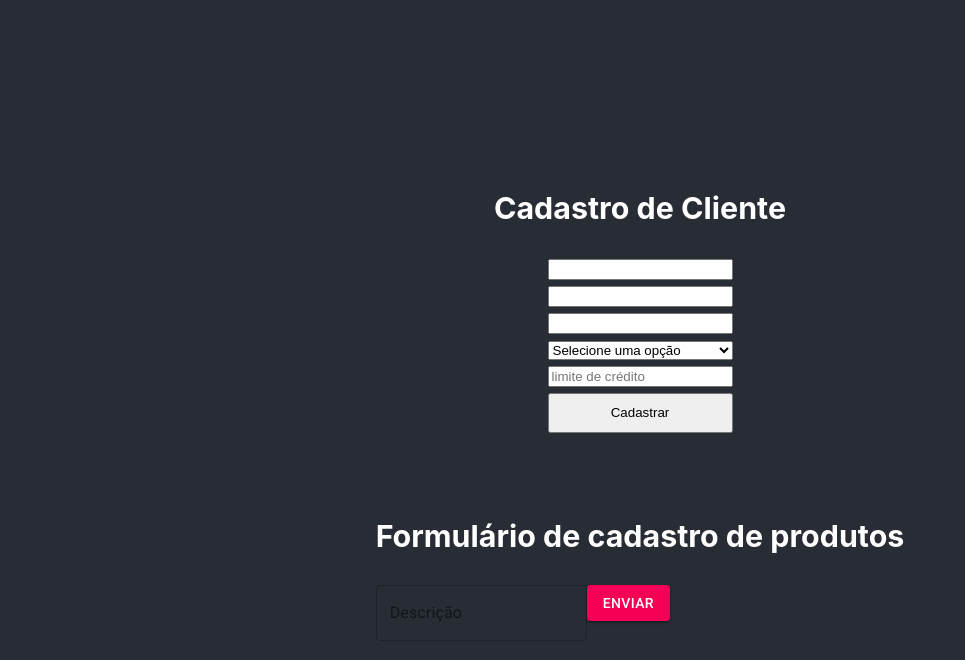
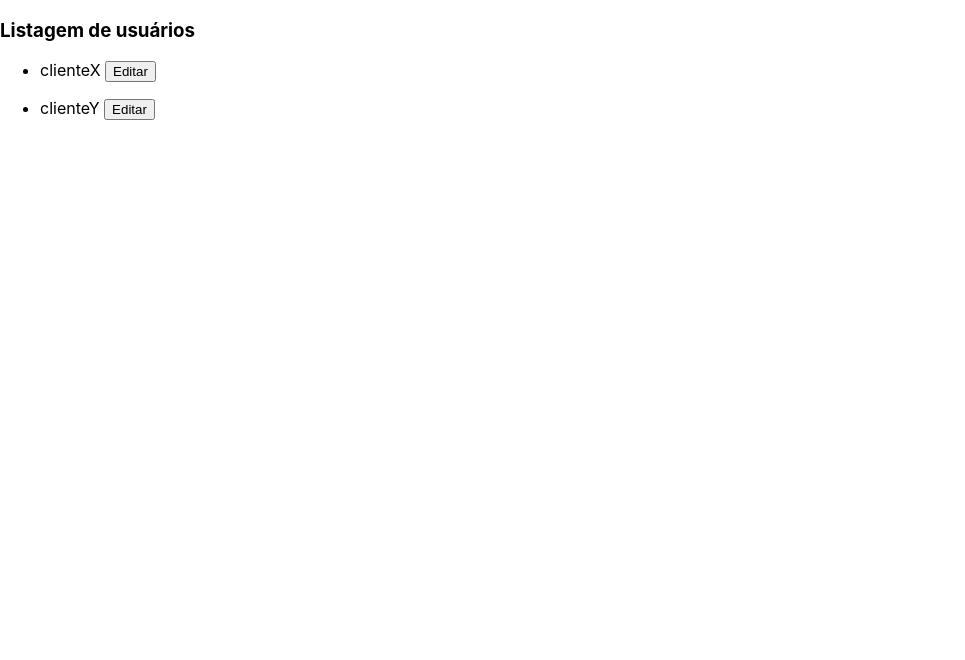
Before and after one commit to eniosombra/example-react-hook-form, a React (Create React App) app: page / in a window 1280 px wide. Shown: the top 660 px of the page, without its empty margins (0-965 px from the left). Built offline with nearby package versions, Linux system fonts and the light colour scheme.

Commit message:
trabalhando com campo do tipo input

```diff
--- a/src/App.tsx
+++ b/src/App.tsx
@@ -1,85 +1,14 @@
-import React from 'react'
-import { useForm } from 'react-hook-form'
+import { BrowserRouter as Router } from 'react-router-dom'
 
-import './App.css'
-import { ProductForm } from './ProductForm'
-
-enum StatusEnum {
-  active = 'active',
-  inactive = 'inactive'
-}
-
-type FormValues = {
-  name: string
-  email: string
-  group: string
-  status: StatusEnum
-  creditLimit: number
-}
+import Routes from './routes'
 
 function App() {
-  const {
-    register,
-    handleSubmit,
-    formState: { errors }
-  } = useForm<FormValues>()
-  const [data, setData] = React.useState('')
-
-  const onSubmit = (formData: FormValues) => {
-    setData(JSON.stringify(formData))
-    console.log(formData)
-  }
-
   return (
-    <div className="App-header">
-      <h3>Cadastro de Cliente</h3>
-
-      <form
-        onSubmit={handleSubmit(onSubmit)}
-        autoComplete="off"
-        style={{
-          display: 'flex',
-          height: '180px',
-          flexDirection: 'column',
-          justifyContent: 'space-around'
-        }}
-      >
-        <input {...register('name', { required: true })} />
-        {errors.name && <span>Campo preenchimento obrigatório</span>}
-
-        <input {...register('email', { required: true })} />
-        {errors.email && <span>Campo preenchimento obrigatório</span>}
-
-        <input {...register('group', { required: true, maxLength: 8 })} />
-        {errors.group && (
-          <span>
-            Campo preenchimento obrigatório e com no máximo 8 caracteres
-          </span>
-        )}
-
-        <select {...register('status', { required: true })}>
-          <option value="">Selecione uma opção</option>
-          <option value="active">Ativo</option>
-          <option value="inactive">Inativo</option>
-        </select>
-        {errors.status && <span>Selecione uma opção</span>}
-
-        <input
-          type="number"
-          {...register('creditLimit', { required: true, valueAsNumber: true })}
-          placeholder="limite de crédito"
-        />
-        {errors.creditLimit && <span>Campo preenchimento obrigatório</span>}
-
-        <button type="submit" style={{ height: 40 }}>
-          Cadastrar
-        </button>
-      </form>
-
-      <p>{data}</p>
-
-      <ProductForm />
-    </div>
+    <>
+      <Router>
+        <Routes />
+      </Router>
+    </>
   )
 }
 
--- a/src/ProductForm.tsx
+++ /dev/null
@@ -1,38 +0,0 @@
-import { useForm } from 'react-hook-form'
-import Button from '@material-ui/core/Button'
-import Box from '@material-ui/core/Box'
-import TextField from '@material-ui/core/TextField'
-
-export function ProductForm() {
-  const {
-    register,
-    handleSubmit,
-    formState: { errors }
-  } = useForm()
-
-  const onSubmit = (data: any) => {
-    console.log(data)
-  }
-
-  return (
-    <div>
-      <h3>Formulário de cadastro de produtos</h3>
-
-      <form onSubmit={handleSubmit(onSubmit)}>
-        <Box>
-          <TextField
-            {...register('description', { required: true })}
-            variant="outlined"
-            label="Descrição"
-            placeholder="Descrição"
-            error={errors.description}
-            helperText={!!errors.description && 'Campo obrigatório'}
-          />
-          <Button type="submit" variant="contained" color="secondary">
-            Enviar
-          </Button>
-        </Box>
-      </form>
-    </div>
-  )
-}
--- /dev/null
+++ b/src/UserForm.tsx
@@ -0,0 +1,32 @@
+import { useLocation } from 'react-router-dom'
+import { Button } from '@material-ui/core'
+import * as Yup from 'yup'
+
+import { Form, Input } from './components/Form'
+
+export function UserForm() {
+  const schema = Yup.object().shape({
+    name: Yup.string().required('Nome obrigatório'),
+    email: Yup.string().required('E-mail obrigatório')
+  })
+  const location = useLocation()
+  const { dataSeleted }: any = location?.state
+  console.log(dataSeleted)
+
+  const onSubmit = (formData: any) => {
+    console.log(formData)
+  }
+
+  return (
+    <div>
+      <h3>Formulário de cadastro</h3>
+      <Form onSubmit={onSubmit} data={dataSeleted} schema={schema}>
+        <Input name="name" label="Nome completo" placeholder="Nome completo" />
+        <Input name="email" label="E-mail" placeholder="Informe seu e-mail" />
+        <Button type="submit" variant="contained" color="secondary">
+          Salvar
+        </Button>
+      </Form>
+    </div>
+  )
+}
--- /dev/null
+++ b/src/UserList.tsx
@@ -0,0 +1,45 @@
+import { useState } from 'react'
+import { useHistory } from 'react-router-dom'
+
+interface IData {
+  name: string
+  email: string
+}
+
+const initialData: IData[] = [
+  {
+    name: 'clienteX',
+    email: 'clienteX@teste.com'
+  },
+  {
+    name: 'clienteY',
+    email: 'clienteY@teste.com'
+  }
+]
+
+export function UserList() {
+  const [data, setData] = useState<IData[]>(initialData)
+  const history = useHistory()
+
+  const handleEdit = (editData: any) => {
+    console.log('editando...', editData)
+
+    history.push('/form', {
+      dataSeleted: editData
+    })
+  }
+
+  return (
+    <>
+      <h3>Listagem de usuários</h3>
+
+      {data.map((d: any) => (
+        <ul key={d.name}>
+          <li>
+            {d.name} <button onClick={() => handleEdit(d)}>Editar</button>
+          </li>
+        </ul>
+      ))}
+    </>
+  )
+}
--- /dev/null
+++ b/src/components/Form/Form.tsx
@@ -0,0 +1,42 @@
+import React from 'react'
+import * as Yup from 'yup'
+import { useForm } from 'react-hook-form'
+import { yupResolver } from '@hookform/resolvers/yup'
+
+interface FormProps {
+  onSubmit: (data: any) => void
+  data: Record<never, never>
+  children: JSX.Element | JSX.Element[]
+  schema: Yup.ObjectSchema<any>
+}
+
+export const Form = ({ onSubmit, data, children, schema }: FormProps) => {
+  const {
+    getValues,
+    handleSubmit,
+    register,
+    formState: { errors }
+  } = useForm({
+    defaultValues: data,
+    resolver: yupResolver(schema)
+  })
+  return (
+    <form onSubmit={handleSubmit(onSubmit)}>
+      {Array.isArray(children)
+        ? children?.map((child) => {
+            return child.props.name
+              ? React.createElement(child.type, {
+                  ...{
+                    ...child.props,
+                    register,
+                    getValue: getValues,
+                    errors,
+                    key: child.props.name
+                  }
+                })
+              : child
+          })
+        : children}
+    </form>
+  )
+}
--- /dev/null
+++ b/src/components/Form/Input.tsx
@@ -0,0 +1,54 @@
+import {
+  TextField,
+  InputBaseProps,
+  StandardTextFieldProps,
+  BaseTextFieldProps,
+  TextFieldProps
+} from '@material-ui/core'
+import { InputHTMLAttributes } from 'react'
+
+// interface InputProps extends StandardTextFieldProps {
+// interface InputProps extends TextFieldProps {
+// interface InputProps extends BaseTextFieldProps {
+interface InputProps extends InputHTMLAttributes<HTMLInputElement> {
+  name: string
+  label: string
+  placeholder: string
+  register?: any
+  getValue?: any
+  errors?: any
+}
+
+// type InputProps = {
+//   name: string
+//   label: string
+//   placeholder: string
+//   register?: any
+//   getValue?: any
+//   errors?: any
+// } & StandardTextFieldProps &
+//   InputHTMLAttributes<HTMLInputElement>
+
+export function Input({
+  name,
+  label,
+  placeholder,
+  register,
+  getValue,
+  errors,
+  ...rest
+}: InputProps) {
+  return (
+    // <TextField
+    //   label={label}
+    //   placeholder={placeholder}
+    //   variant="outlined"
+    //   fullWidth
+    //   {...register(name)}
+    //   error={!!errors?.[name]}
+    //   helperText={!!errors?.[name] && errors?.[name].message}
+    //   {...rest}
+    // />
+    <input name={name} {...register(name)} {...rest} />
+  )
+}
--- /dev/null
+++ b/src/components/Form/index.ts
@@ -0,0 +1,4 @@
+import { Input } from './Input'
+import { Form } from './Form'
+
+export { Input, Form }
--- /dev/null
+++ b/src/routes/index.tsx
@@ -0,0 +1,13 @@
+import { Switch, Route } from 'react-router-dom'
+
+import { UserList } from '../UserList'
+import { UserForm } from '../UserForm'
+
+const Routes = () => (
+  <Switch>
+    <Route path="/" exact component={UserList} />
+    <Route path="/form" exact component={UserForm} />
+  </Switch>
+)
+
+export default Routes
```
Also changed, not shown: package.json (+7 -1 lines), 2 other files (tests, documents, lock files or other folders).
